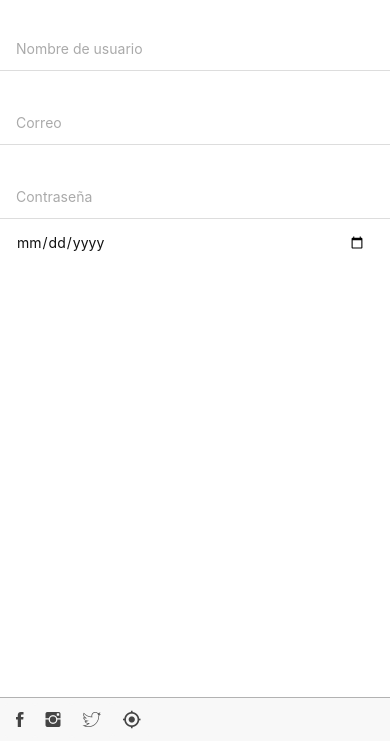
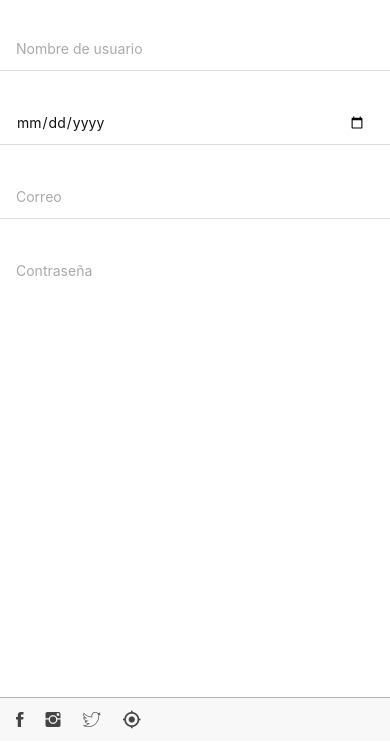
Before and after one commit to ValeriaCDL/CeroPedos, a website: page www/templates/profile.html in a window 390 px wide. Shown: the part 103-846 px from the top of the page. Drawn offline with Linux system fonts and the light colour scheme; some packages are replaced by stand-ins of ours; files that its build step writes are made by us from their sources; files whose address does not match are found by name; a web font is replaced by a local one.

Commit message:
edición de profile
modificar fecha de nacimiento

```diff
--- a/www/templates/profile.html
+++ b/www/templates/profile.html
@@ -36,6 +36,10 @@
                <input type="text" placeholder="Nombre de usuario">
           </label>
           <label class="item item-input item-floating-label">
+             <span class="input-label">Fecha de nacimiento</span>
+               <input type="date" placeholder="Fecha de nacimiento">
+          </label>
+          <label class="item item-input item-floating-label">
               <span class="input-label">Correo</span>
                  <input type="text" placeholder="Correo">
           </label>
@@ -43,10 +47,6 @@
              <span class="input-label">Contraseña</span>
                   <input type="text" placeholder="Contraseña">
           </label>
-          <label class="item item-input item-floating-label">
-                  <input type="date" placeholder="Fecha de nacimiento">
-          </label>
-
         </div>
       </ion-content>
     </ion-pane>
```
